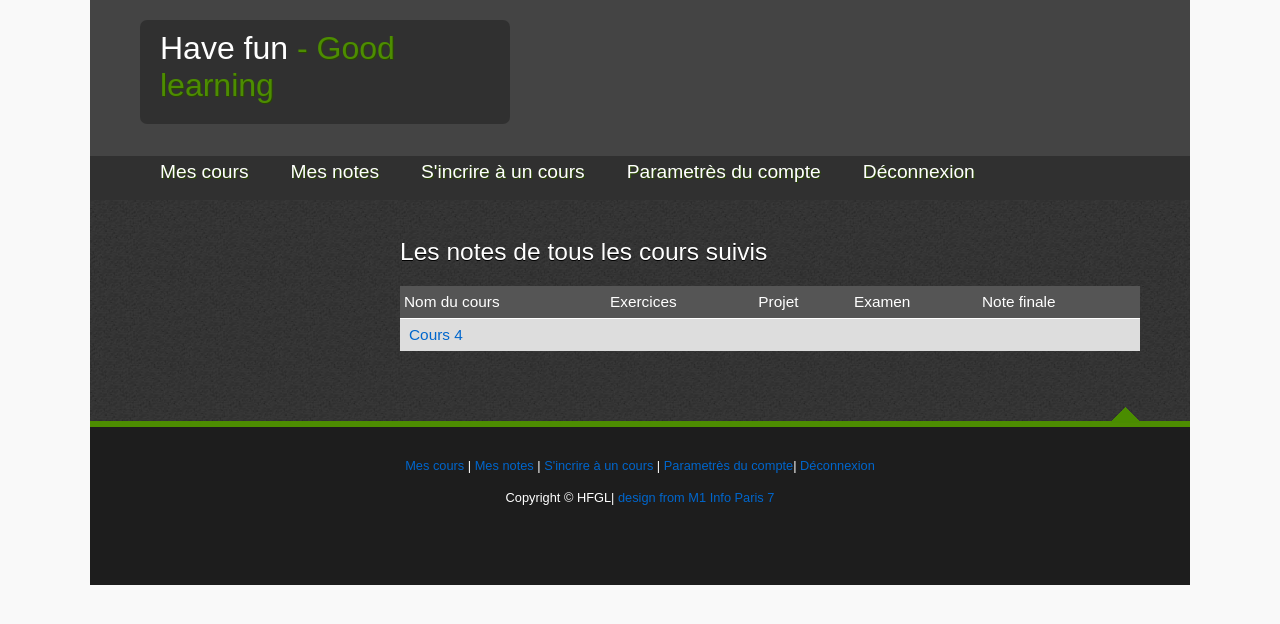
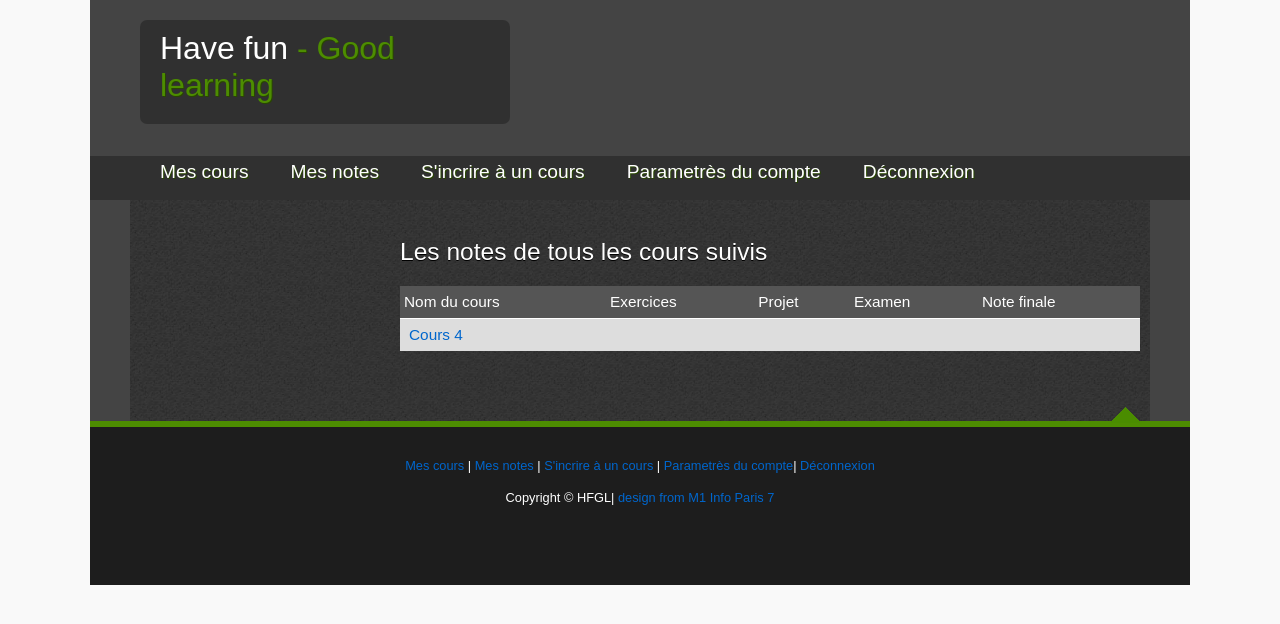
Before and after one commit to tsalmon/HFGL, a PHP site: page /GL/Student/Notes in a window 1280 px wide. Shown: the top 624 px of the page. Run offline with PHP 8.4, Linux system fonts and the light colour scheme; some web fonts are replaced.

Commit message:
css for body (blanc=vide)

```diff
--- a/src/application/views/_templates/nav_footer_enseignant.php
+++ b/src/application/views/_templates/nav_footer_enseignant.php
@@ -1,5 +1,5 @@
 <div id="scroll">
-      <a title="Scroll to the top" class="top" href="#"><img src="public/images/top.png" alt="top" /></a>
+      <a title="Scroll to the top" class="top" href="#"><img src="<?php echo URL; ?>public/images/top.png" alt="top" /></a>
 </div>
 <footer>
       <p>
--- a/src/application/views/_templates/nav_footer_etudiant.php
+++ b/src/application/views/_templates/nav_footer_etudiant.php
@@ -1,5 +1,5 @@
 <div id="scroll">
-      <a title="Scroll to the top" class="top" href="#"><img src="public/images/top.png" alt="top" /></a>
+      <a title="Scroll to the top" class="top" href="#"><img src="<?php echo URL; ?>public/images/top.png" alt="top" /></a>
 </div>
 <footer>
       <p>
--- a/src/public/css/etudiant.css
+++ b/src/public/css/etudiant.css
@@ -137,7 +137,7 @@ ol li {
 }
 
 #main {
-  background: #EEEEEE url(../images/dark.png);
+  background: #444;
 }
 
 
@@ -205,9 +205,10 @@ nav {
 
 #site_content {
   width: 1000px;
+  background: #EEEEEE url(../images/dark.png);
   overflow: hidden;
   margin: 0px auto 0 auto;
-  padding: 15px 0 25px 0;
+  padding: 15px 10px 25px 10px;
   text-shadow: 0 1px #000;}
 
 #sidebar_container {
```
